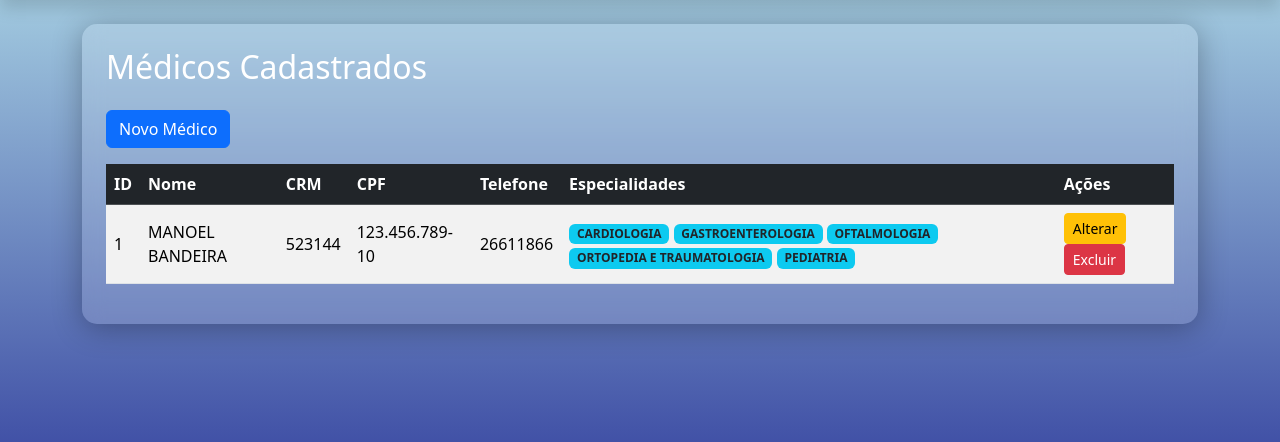
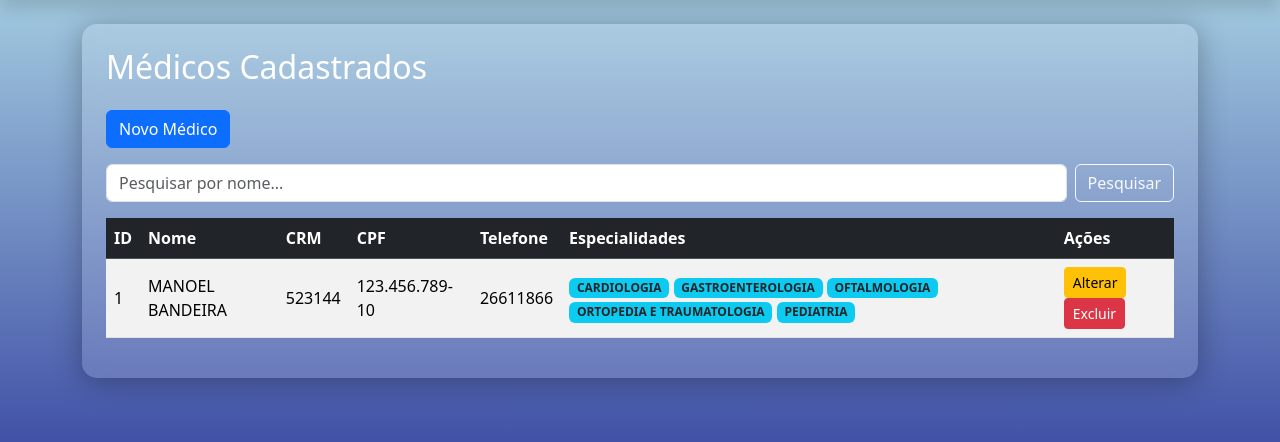
Before and after one commit to Prof-Josimar/clinica, a PHP site: page /medico-list.php in a window 1280 px wide. Shown: the part 56-498 px from the top of the page. Run offline with PHP 8.4, Linux system fonts and the light colour scheme; data comes from the database, SQL or seed files in the repository.

Commit message:
first commit

```diff
--- a/public/medico-list.php
+++ b/public/medico-list.php
@@ -6,7 +6,14 @@ use App\DAO\MedicoDAO;
 use App\Utils\Formatter;
 
 $dao = new MedicoDAO();
-$medicos = $dao->findAll();
+
+$nomePesquisa = trim($_GET['nome'] ?? '');
+
+if ($nomePesquisa !== '') {
+    $medicos = $dao->findByNome($nomePesquisa);
+} else {
+    $medicos = $dao->findAll();
+}
 
 ob_start();
 ?>
@@ -16,8 +23,25 @@ ob_start();
 
     <a href="/medico-create.php" class="btn btn-primary mb-3">Novo Médico</a>
 
+    <form method="GET" action="/medico-list.php" class="row g-2 mb-3">
+        <div class="col-auto flex-grow-1">
+            <input type="text" name="nome" class="form-control" placeholder="Pesquisar por nome..."
+                   value="<?= htmlspecialchars($nomePesquisa) ?>">
+        </div>
+        <div class="col-auto">
+            <button type="submit" class="btn btn-outline-light">Pesquisar</button>
+            <?php if ($nomePesquisa !== ''): ?>
+                <a href="/medico-list.php" class="btn btn-outline-secondary">Limpar</a>
+            <?php endif; ?>
+        </div>
+    </form>
+
     <?php if (empty($medicos)): ?>
-        <div class="alert alert-info">Nenhum médico cadastrado.</div>
+        <div class="alert alert-info">
+            <?= $nomePesquisa !== ''
+                ? 'Nenhum médico encontrado para "' . htmlspecialchars($nomePesquisa) . '".'
+                : 'Nenhum médico cadastrado.' ?>
+        </div>
     <?php else: ?>
         <div class="table-responsive">
             <table class="table table-striped table-hover align-middle bg-white rounded">
@@ -51,8 +75,7 @@ ob_start();
                             </td>
                             <td>
                                 <a href="/medico-edit.php?id=<?= $medico['id'] ?>" class="btn btn-sm btn-warning">Alterar</a>
-                                <a href="/medico-delete.php?id=<?= $medico['id'] ?>" class="btn btn-sm btn-danger"
-                                   onclick="return confirm('Tem certeza que deseja excluir este médico?');">Excluir</a>
+                                <a href="/medico-delete.php?id=<?= $medico['id'] ?>" class="btn btn-sm btn-danger">Excluir</a>
                             </td>
                         </tr>
                     <?php endforeach; ?>
--- a/src/DAO/MedicoDAO.php
+++ b/src/DAO/MedicoDAO.php
@@ -151,4 +151,23 @@ class MedicoDAO
         return $stmt->execute([':id' => $id]);
     }
 
+
+
+// PESQUISAR POR NOME (com especialidades já carregadas)
+public function findByNome(string $nome): array
+{
+    $sql = "SELECT id, nome, telefone, cpf, endereco, crm, created_at, updated_at
+            FROM medicos
+            WHERE nome LIKE :nome";
+    $stmt = $this->conn->prepare($sql);
+    $stmt->execute([':nome' => "%$nome%"]);
+    $medicos = $stmt->fetchAll(PDO::FETCH_ASSOC);
+
+    foreach ($medicos as &$medico) {
+        $medico['especialidades'] = $this->buscarEspecialidadesDoMedico($medico['id']);
+    }
+
+    return $medicos;
 }
+
+}
```
Also changed, not shown: README.md.
